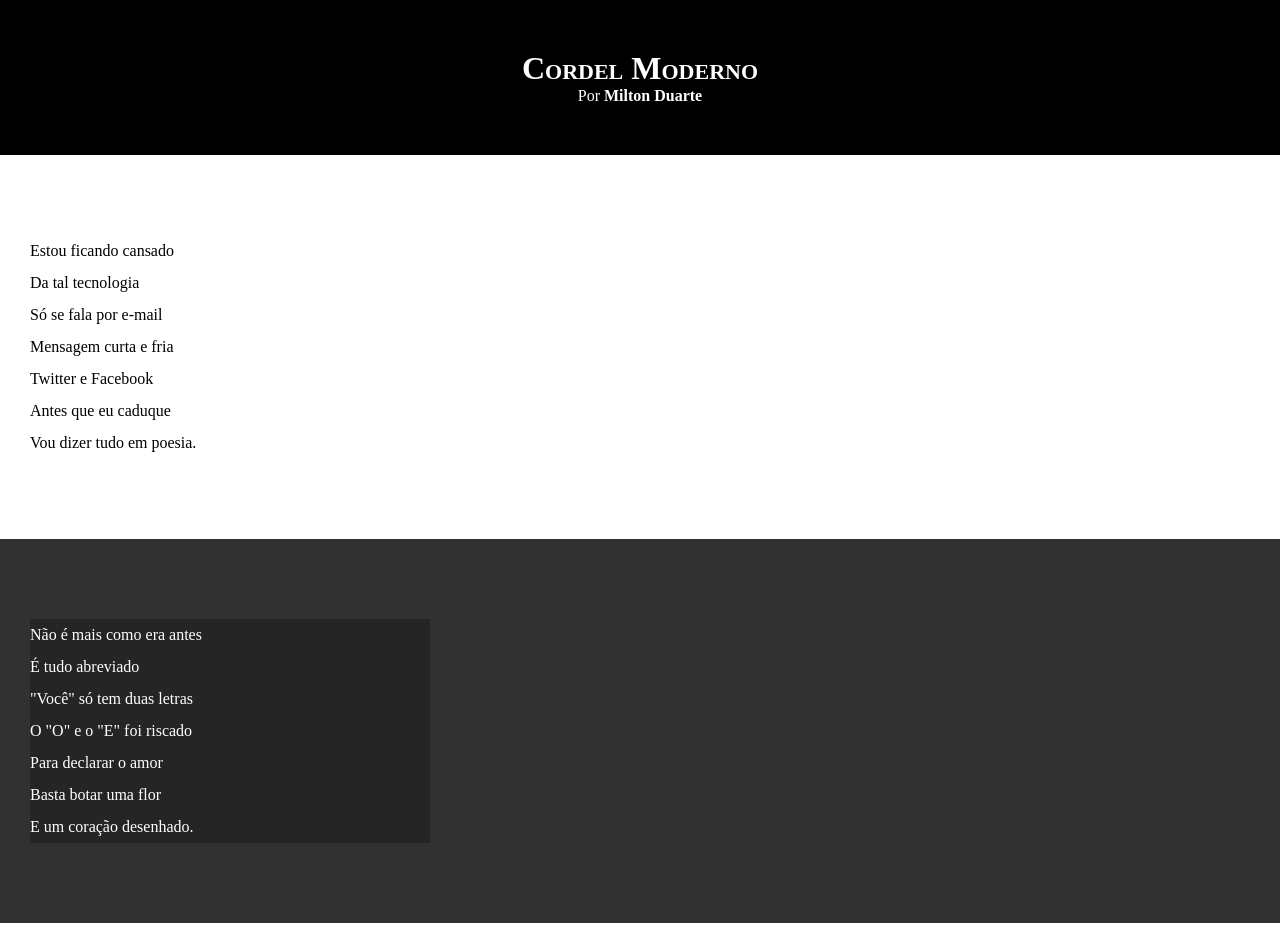
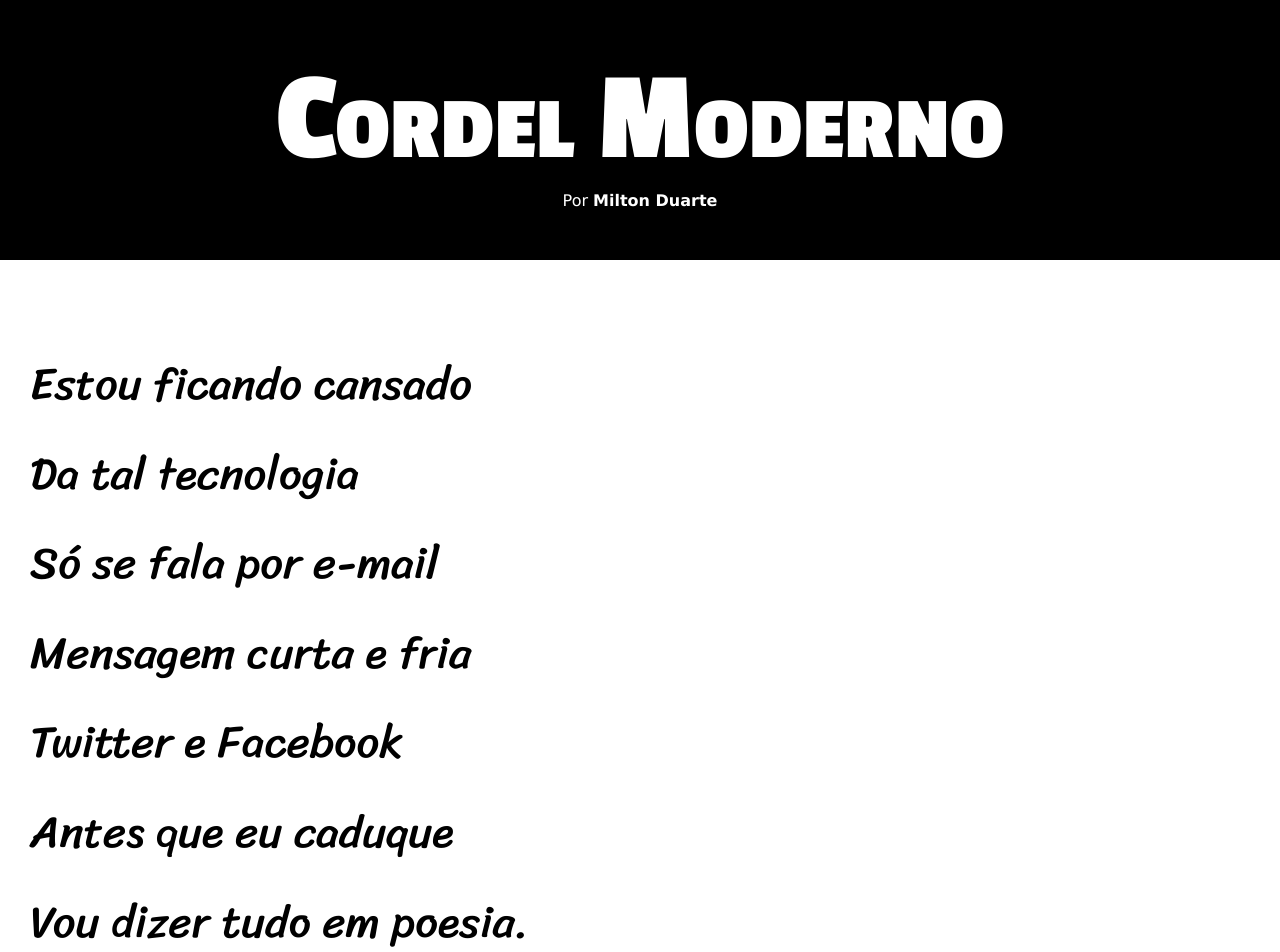
Before and after one commit to gustavosgouveia/projeto-cordel, a plain HTML site: page index.html in a window 1280 px wide. Shown: the top 952 px of the page. Drawn offline with Linux system fonts and the light colour scheme.

Commit message:
atualizações

```diff
--- a/style.css
+++ b/style.css
@@ -1,4 +1,12 @@
 @charset "UTF-8";
+
+@import url('https://fonts.googleapis.com/css2?family=Passion+One:wght@400;700;900&family=Sriracha&display=swap');
+
+/*
+font-family: 'Passion One', cursive;
+font-family: 'Sriracha', cursive;
+*/
+
 
 *{
     margin: 0px;
@@ -8,6 +16,7 @@
 html, body{
     background-color: darkgray;
     min-height: 100vh;
+    font-family: Verdana, Geneva, Tahoma, sans-serif;
 }
 
 header{
@@ -18,7 +27,9 @@ header{
 
 header > h1{
     padding-top: 50px;
+    font-family: 'Passion One', cursive;
     font-variant: small-caps;
+    font-size: 10vw;
 }
 
 header > p {
@@ -40,6 +51,8 @@ section{
     padding-bottom: 10vh;
     line-height: 2em;
     padding-left: 30px;
+    font-family: 'Sriracha', cursive;
+    font-size: 3.5vw;
 }
 
 section.normal{
@@ -54,7 +67,8 @@ section.imagem{
 
 section.imagem > p {
     background-color: rgba(0, 0, 0, 0.253);
-    width: 400px;
+    display: inline-block;
+    padding: 8px;
 }
 
 footer{
```
